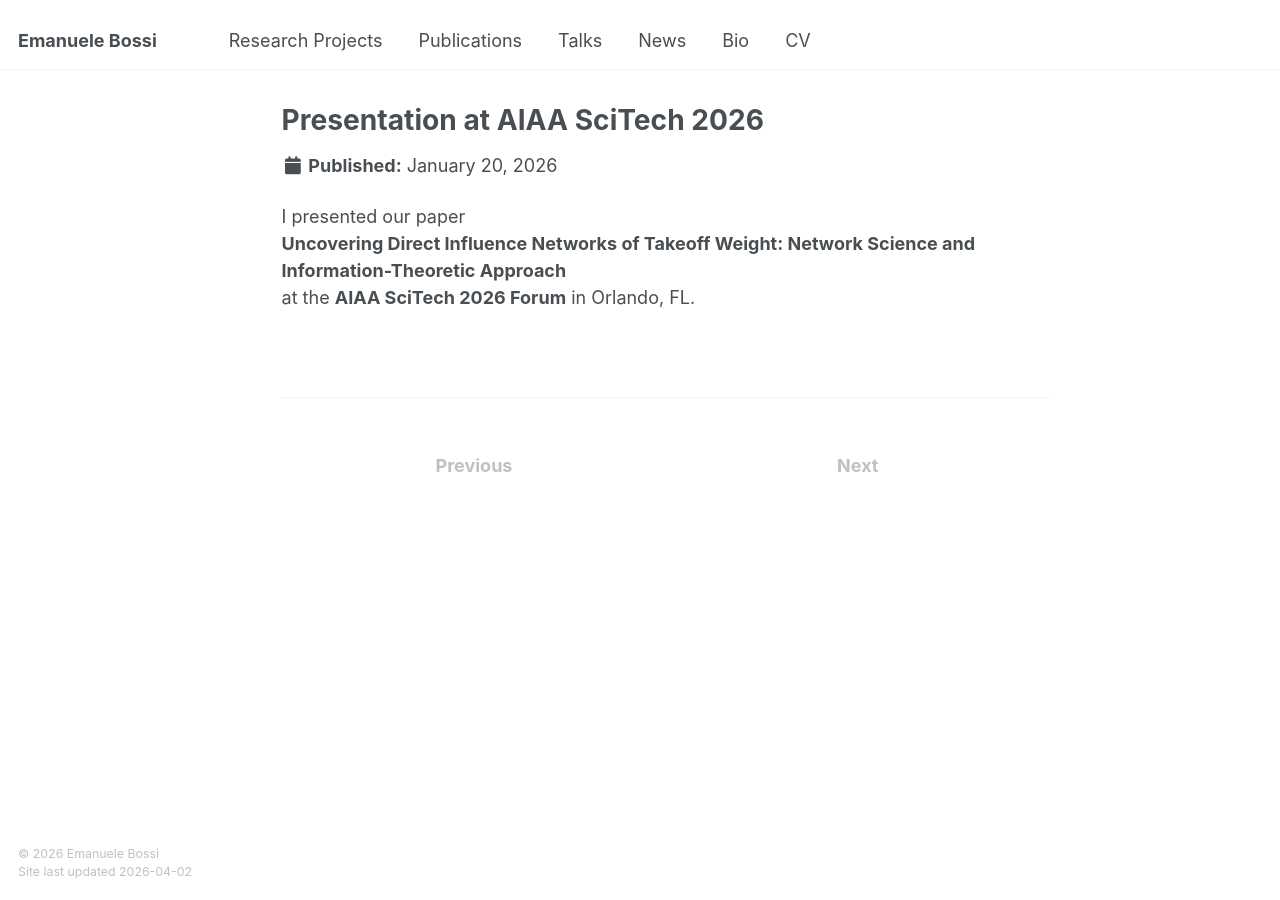
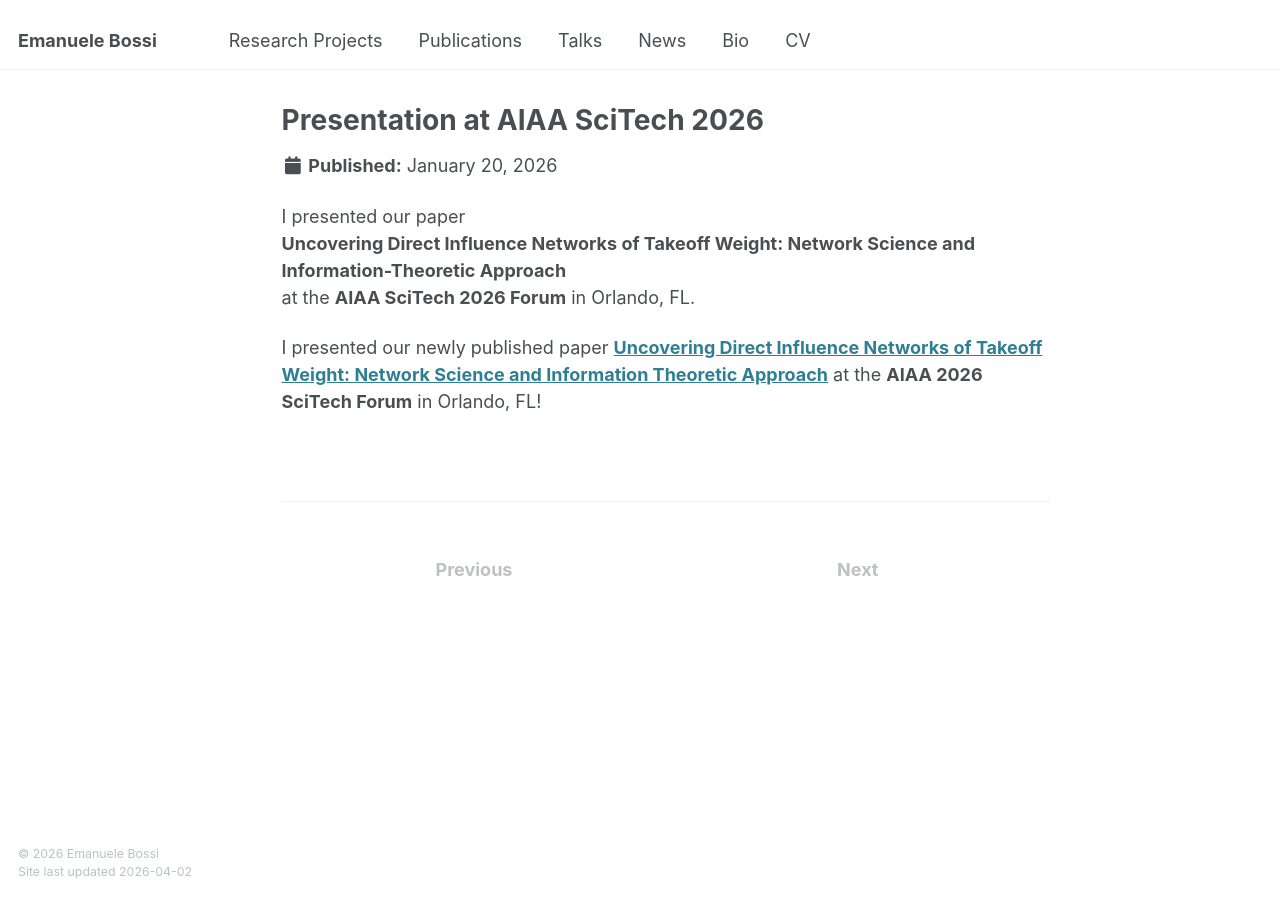
Before and after one commit to bossiemanuele/bossiemanuele.github.io, a Jekyll site: the page built from _news/2026-01-20-aiaa-presentation.md, in a window 1280 px wide. Built offline with Jekyll 4.4.1, drawn with Linux system fonts in a browser that asks for light colours.

Commit message:
Update 2026-01-20-aiaa-presentation.md

```diff
--- a/_news/2026-01-20-aiaa-presentation.md
+++ b/_news/2026-01-20-aiaa-presentation.md
@@ -10,3 +10,5 @@
 I presented our paper
 **Uncovering Direct Influence Networks of Takeoff Weight: Network Science and Information-Theoretic Approach**
 at the **AIAA SciTech 2026 Forum** in Orlando, FL.
+
+I presented our newly published paper [**Uncovering Direct Influence Networks of Takeoff Weight: Network Science and Information Theoretic Approach**]("https://arc.aiaa.org/doi/10.2514/6.2026-2014") at the **AIAA 2026 SciTech Forum** in Orlando, FL!
```
